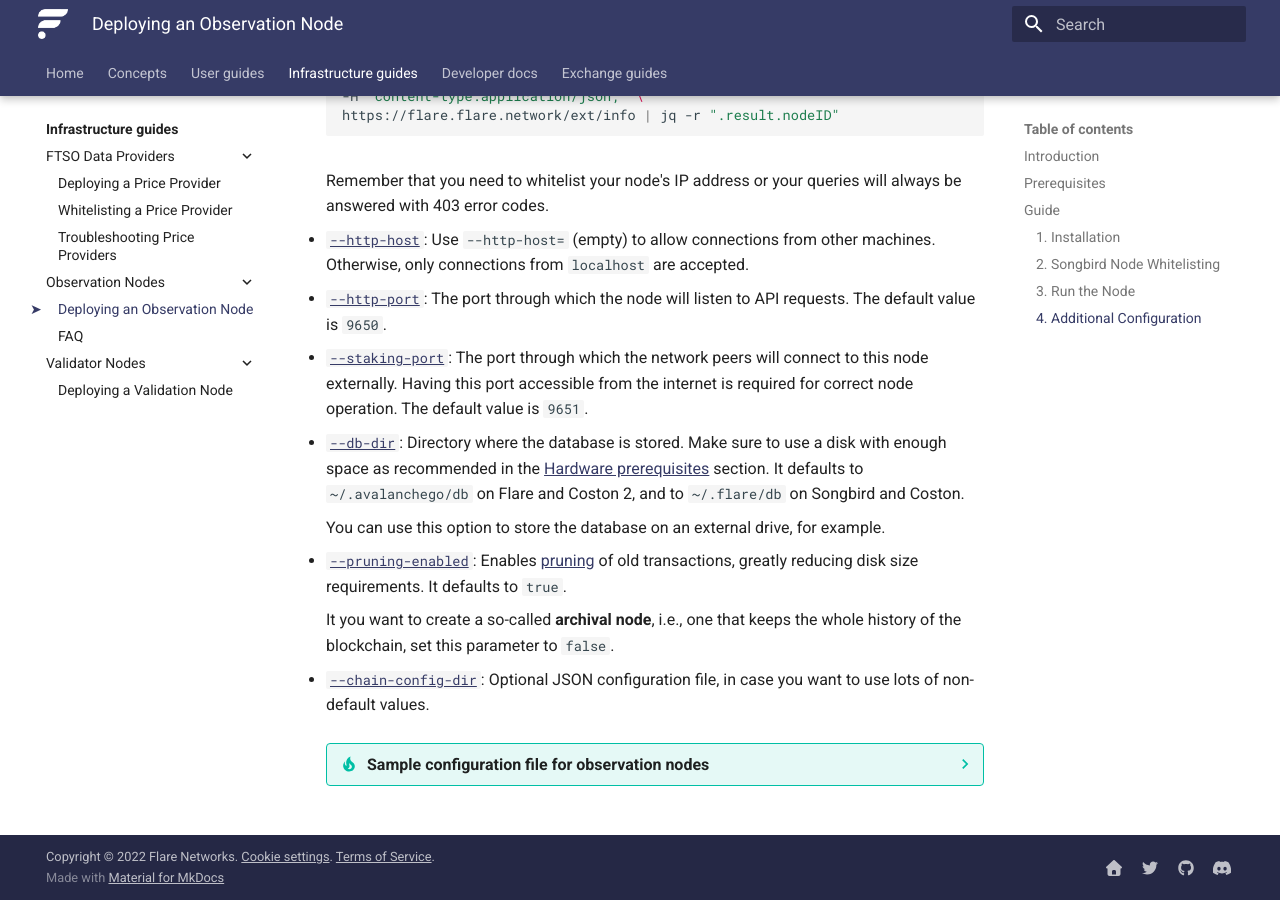
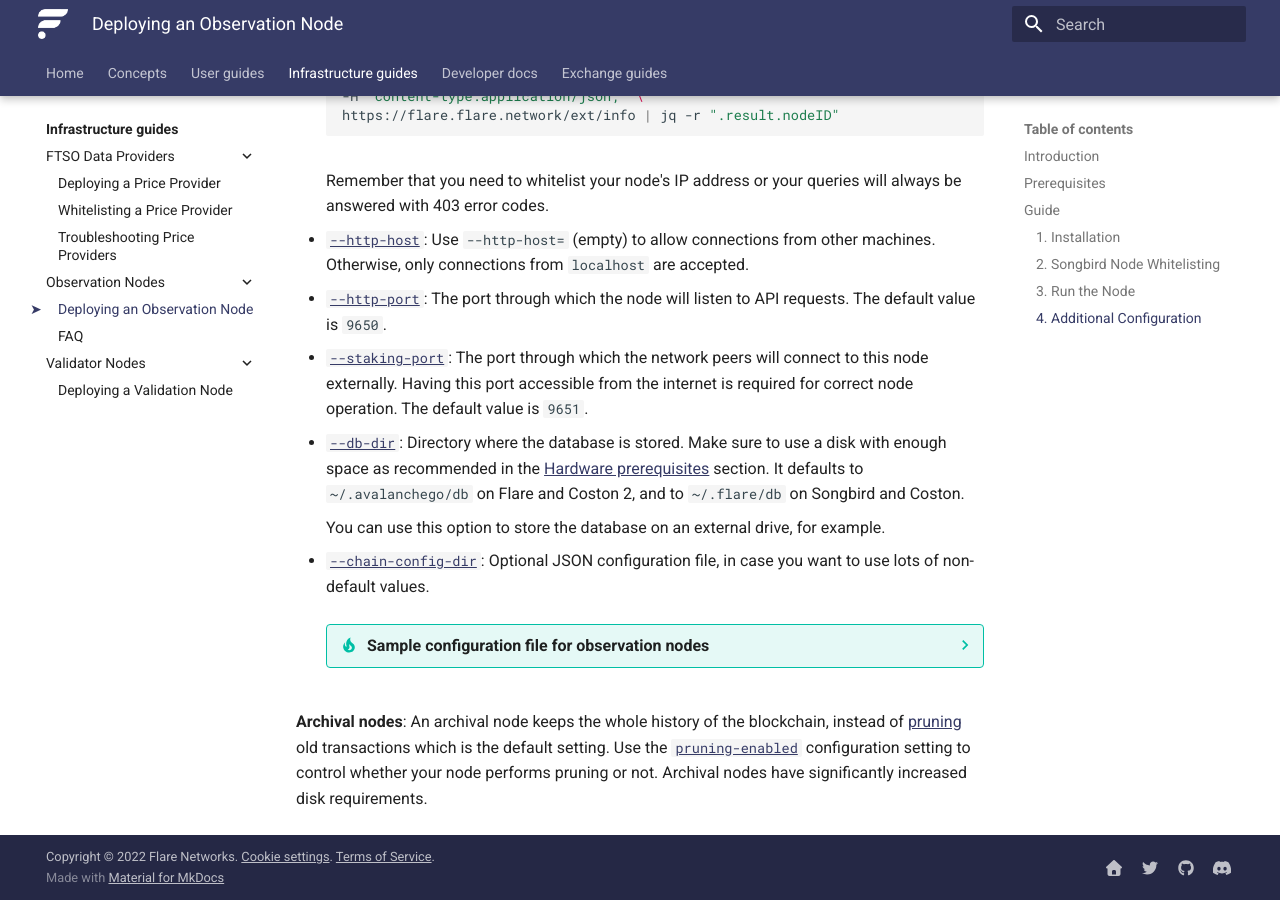
Before and after one commit to flare-foundation/docs, an MkDocs documentation site: the page built from docs/infra/observation/deploying.md, in a window 1280 px wide and 900 px high, scrolled down 3524 px. Built offline with MkDocs 1.6.1 and Material for MkDocs 9.7.7, drawn with Linux system fonts in a browser that asks for light colours; comment, search, counter and statistics services are not loaded.

Commit message:
Fix message regarding prunning
pruning-enabled is a configuration option, not a parameter.

````diff
--- a/docs/infra/observation/deploying.md
+++ b/docs/infra/observation/deploying.md
@@ -325,12 +325,6 @@
 
     You can use this option to store the database on an external drive, for example.
 
-* [`--pruning-enabled`](https://docs.avax.network/nodes/maintain/chain-config-flags#pruning-enabled-boolean):
-    Enables [pruning](glossary.md#pruning) of old transactions, greatly reducing disk size requirements.
-    It defaults to `true`.
-
-    It you want to create a so-called **archival node**, i.e., one that keeps the whole history of the blockchain, set this parameter to `false`.
-
 * [`--chain-config-dir`](https://docs.avax.network/nodes/maintain/avalanchego-config-flags#--chain-config-dir-string):
     Optional JSON configuration file, in case you want to use lots of non-default values.
 
@@ -364,3 +358,7 @@
             "log-level": "info"
         }
         ```
+
+**Archival nodes**: An archival node keeps the whole history of the blockchain, instead of [pruning](glossary.md#pruning) old transactions which is the default setting.
+Use the [`pruning-enabled`](https://docs.avax.network/nodes/maintain/chain-config-flags#pruning-enabled-boolean) configuration setting to control whether your node performs pruning or not.
+Archival nodes have significantly increased disk requirements.
````
